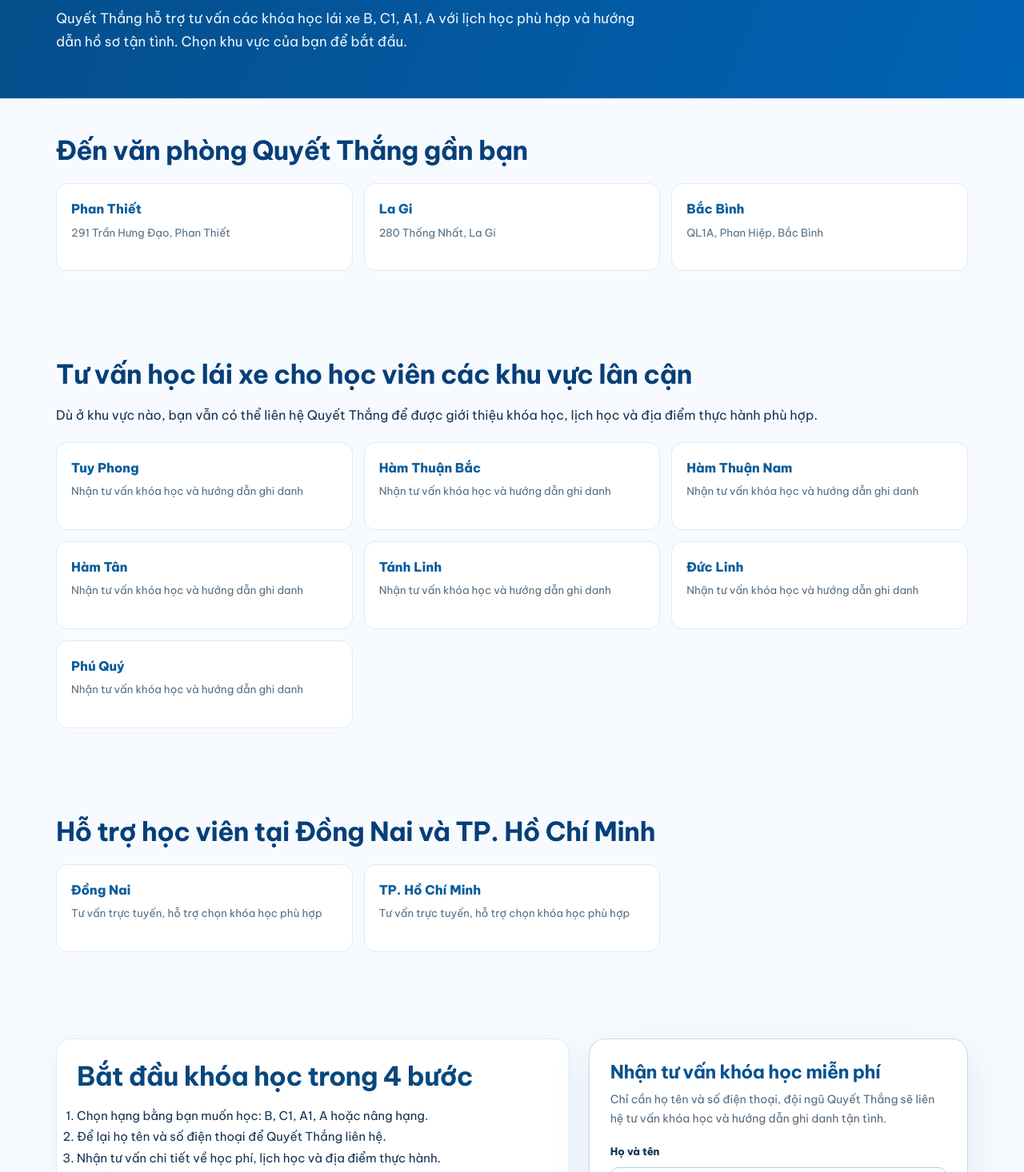
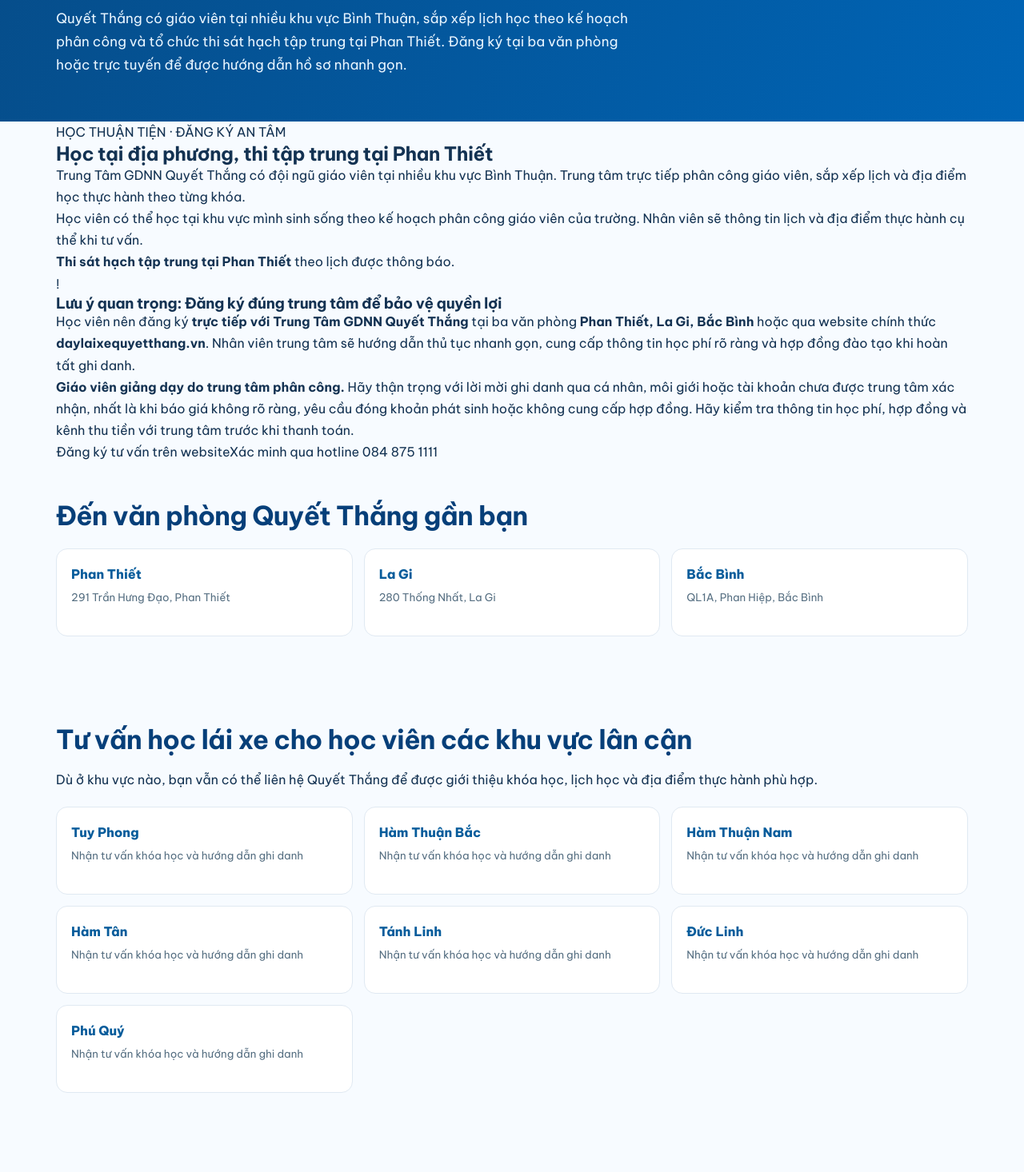
Before and after one commit to daylaixequyetthang/daylaixequyetthang.vn, a Next.js app: page /hoc-lai-xe in a window 1280 px wide. Shown: the part 264-1730 px from the top of the page at 80% size. Built offline with nearby package versions, Linux system fonts and the light colour scheme.

Commit message:
Explain regional instruction and official registration on app/hoc-lai-xe/page.js

```diff
--- a/app/hoc-lai-xe/page.js
+++ b/app/hoc-lai-xe/page.js
@@ -1,21 +1,23 @@
 import Link from 'next/link';
 import { BINH_THUAN, REMOTE_REGIONS, BRANCHES } from '@/lib/seo-regions';
 import SeoConsultForm from '@/components/SeoConsultForm';
+import OfficialEnrollmentNotice from '@/components/OfficialEnrollmentNotice';
 const ROOT='https://daylaixequyetthang.vn';
 export const metadata={
  title:'Học Lái Xe – Văn Phòng Và Khu Vực Tư Vấn',
- description:'Khám phá khóa học lái xe B, C1, A1, A tại Quyết Thắng. Tư vấn miễn phí, lịch học linh hoạt và hỗ trợ đăng ký tại Phan Thiết, La Gi, Bắc Bình hoặc từ xa.',
+ description:'Học lái xe cùng Quyết Thắng tại khu vực Bình Thuận, giáo viên do trung tâm phân công, thi tại Phan Thiết. Đăng ký tại Phan Thiết, La Gi, Bắc Bình hoặc online.',
  alternates:{canonical:ROOT+'/hoc-lai-xe'},
  openGraph:{url:ROOT+'/hoc-lai-xe',title:'Học lái xe Quyết Thắng – Chọn khu vực tư vấn'},
 };
 export default function RegionIndex(){
  return <main className="seo-page">
-  <div className="seo-head"><div className="seo-wrap"><a className="seo-back" href="/">← Trang chủ Quyết Thắng</a><p className="seo-eyebrow">ĐỒNG HÀNH CÙNG BẠN TRÊN MỌI HÀNH TRÌNH</p><h1>Chọn khu vực thuận tiện để bắt đầu học lái xe</h1><p>Quyết Thắng hỗ trợ tư vấn các khóa học lái xe B, C1, A1, A với lịch học phù hợp và hướng dẫn hồ sơ tận tình. Chọn khu vực của bạn để bắt đầu.</p></div></div>
+  <div className="seo-head"><div className="seo-wrap"><a className="seo-back" href="/">← Trang chủ Quyết Thắng</a><p className="seo-eyebrow">ĐỒNG HÀNH CÙNG BẠN TRÊN MỌI HÀNH TRÌNH</p><h1>Chọn khu vực thuận tiện để bắt đầu học lái xe</h1><p>Quyết Thắng có giáo viên tại nhiều khu vực Bình Thuận, sắp xếp lịch học theo kế hoạch phân công và tổ chức thi sát hạch tập trung tại Phan Thiết. Đăng ký tại ba văn phòng hoặc trực tuyến để được hướng dẫn hồ sơ nhanh gọn.</p></div></div>
   <div className="seo-wrap">
-   <section className="seo-section"><h2>Đến văn phòng Quyết Thắng gần bạn</h2><div className="seo-links">{BRANCHES.map(a=><Link key={a.slug} href={'/hoc-lai-xe/'+a.slug}>{a.name}<small>{a.address}</small></Link>)}</div></section>
+   <OfficialEnrollmentNotice />
+   <section id="van-phong" className="seo-section"><h2>Đến văn phòng Quyết Thắng gần bạn</h2><div className="seo-links">{BRANCHES.map(a=><Link key={a.slug} href={'/hoc-lai-xe/'+a.slug}>{a.name}<small>{a.address}</small></Link>)}</div></section>
    <section className="seo-section"><h2>Tư vấn học lái xe cho học viên các khu vực lân cận</h2><p>Dù ở khu vực nào, bạn vẫn có thể liên hệ Quyết Thắng để được giới thiệu khóa học, lịch học và địa điểm thực hành phù hợp.</p><div className="seo-links">{BINH_THUAN.filter(x=>x.kind!=='office').map(a=><Link key={a.slug} href={'/hoc-lai-xe/'+a.slug}>{a.name}<small>Nhận tư vấn khóa học và hướng dẫn ghi danh</small></Link>)}</div></section>
    <section className="seo-section"><h2>Hỗ trợ học viên tại Đồng Nai và TP. Hồ Chí Minh</h2><div className="seo-links">{REMOTE_REGIONS.map(a=><Link key={a.slug} href={'/hoc-lai-xe/'+a.slug}>{a.name}<small>Tư vấn trực tuyến, hỗ trợ chọn khóa học phù hợp</small></Link>)}</div></section>
-   <section className="seo-section seo-grid"><div className="seo-panel"><h2>Bắt đầu khóa học trong 4 bước</h2><ol><li>Chọn hạng bằng bạn muốn học: B, C1, A1, A hoặc nâng hạng.</li><li>Để lại họ tên và số điện thoại để Quyết Thắng liên hệ.</li><li>Nhận tư vấn chi tiết về học phí, lịch học và địa điểm thực hành.</li><li>Chuẩn bị hồ sơ và hoàn tất ghi danh theo hướng dẫn của trung tâm.</li></ol><p className="seo-notice">Hỗ trợ học lý thuyết trực tuyến theo chương trình; các buổi thực hành và kỳ sát hạch được tham gia trực tiếp theo lịch của khóa học.</p><Link href="/khoa-hoc">Khám phá các khóa học →</Link></div><SeoConsultForm area="Bình Thuận / Đồng Nai / TP.HCM" /></section>
+   <section className="seo-section seo-grid"><div className="seo-panel"><h2>Bắt đầu khóa học trong 4 bước</h2><ol><li>Chọn hạng bằng bạn muốn học: B, C1, A1, A hoặc nâng hạng.</li><li>Đăng ký tại văn phòng Phan Thiết, La Gi, Bắc Bình hoặc để lại thông tin trực tuyến để được liên hệ.</li><li>Nhận tư vấn chi tiết về học phí, lịch học và địa điểm thực hành.</li><li>Chuẩn bị hồ sơ và hoàn tất ghi danh theo hướng dẫn của trung tâm.</li></ol><p className="seo-notice">Hỗ trợ học lý thuyết trực tuyến theo chương trình; các buổi thực hành và kỳ sát hạch được tham gia trực tiếp theo lịch của khóa học.</p><Link href="/khoa-hoc">Khám phá các khóa học →</Link></div><SeoConsultForm area="Bình Thuận / Đồng Nai / TP.HCM" /></section>
   </div>
   <footer className="seo-bottom"><div className="seo-wrap">Trung Tâm GDNN Quyết Thắng · <a href="tel:0848751111">084 875 1111</a> · <a href="/">Trang chủ</a></div></footer>
  </main>
```
